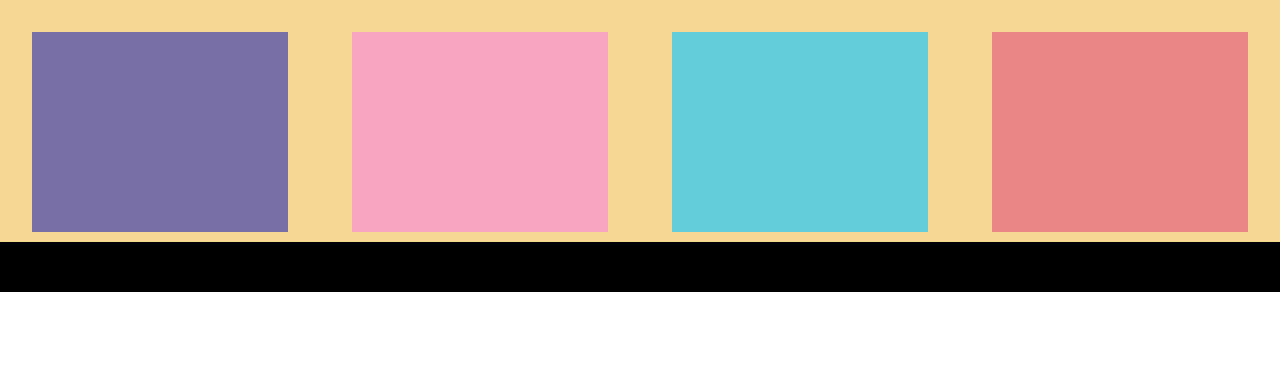
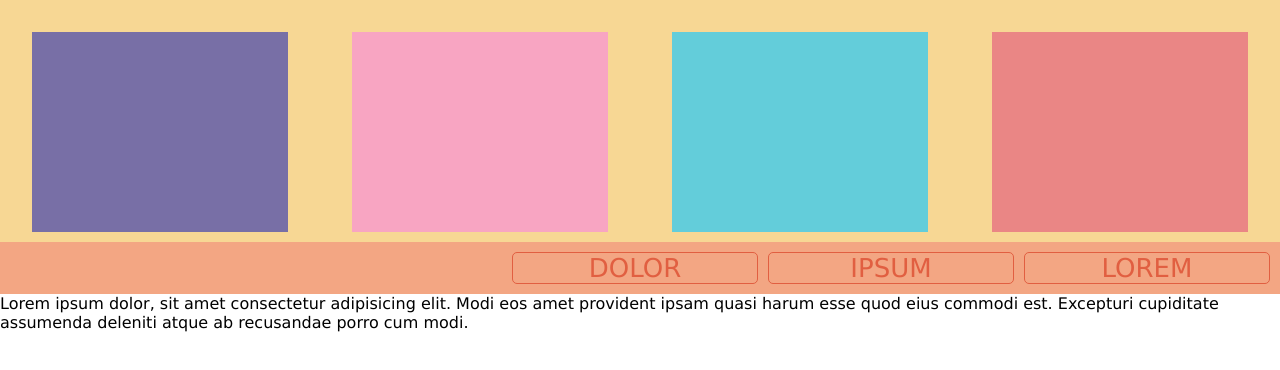
Before and after one commit to krzysztoffila/simple-blog, a plain HTML site: page index.html in a window 1280 px wide. Drawn offline with Linux system fonts and the light colour scheme.

Commit message:
Add Navigation

```diff
--- a/index.html
+++ b/index.html
@@ -16,7 +16,15 @@
         <div></div>
         <div></div>
     </header>
-    <nav></nav>
+    <nav>
+        <ul class="clearfix">
+            <li><a href="#">Lorem</a></li>
+            <li><a href="#">Ipsum</a></li>
+            <li><a href="#">Dolor</a></li>
+        </ul>
+    </nav>
+    <section>Lorem ipsum dolor, sit amet consectetur adipisicing elit. Modi eos amet provident ipsam quasi harum esse
+        quod eius commodi est. Excepturi cupiditate assumenda deleniti atque ab recusandae porro cum modi.</section>
 </body>
 
 </html>
--- a/style.scss
+++ b/style.scss
@@ -52,9 +52,30 @@ header{
         }
     }
 }
-
 /* NAVBAR */
 nav{
-    height: 50px;
-    background-color: black;
+    padding: 10px 0 10px 50px;
+    background: #f3a683;
+    ul{
+        list-style-type: none;
+        li{
+            float: right;
+            width: 20%;
+            margin-right: 10px;
+            border: 1px solid #e15f41;
+            border-radius: 5px;
+            &:hover{
+            background-color: #f19066;
+            }
+        }
+    }
 }
+nav ul li a {
+    /* to width of father(ul) use display block */
+    display: block;
+    text-align: center;
+    color:#e15f41;
+    font-size: 26px;
+    text-decoration: none;
+    text-transform: uppercase;
+}
```
Also changed, not shown: style.css, 1 other file.
